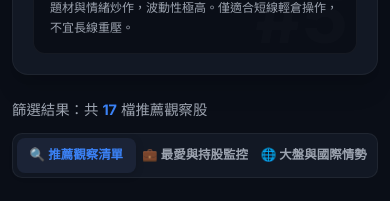
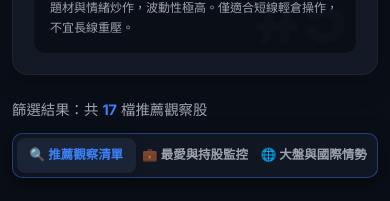
Before and after one commit to alex0647-star/tw-stock-radar, a React (Vite) app: page / in a window 390 px wide. Shown: the part 1295-1496 px from the top of the page. Built offline with nearby package versions, Linux system fonts and the light colour scheme.

Commit message:
更新V2.1

```diff
--- a/src/index.css
+++ b/src/index.css
@@ -1272,6 +1272,15 @@ input:checked + .slider-switch:before {
     width: 100%;
     display: grid;
     grid-template-columns: repeat(3, 1fr);
+    position: sticky;
+    top: 86px; /* 貼在手機版 sticky navbar (約 86px) 的下方 */
+    z-index: 99;
+    background-color: rgba(18, 24, 36, 0.95); /* 半透明科技暗色底 */
+    backdrop-filter: blur(12px);
+    -webkit-backdrop-filter: blur(12px);
+    border: 1.5px solid var(--border-active); /* 精緻微發光邊框 */
+    box-shadow: 0 6px 20px rgba(0, 0, 0, 0.5);
+    transition: var(--transition);
   }
 
   .btn-tab {
```
